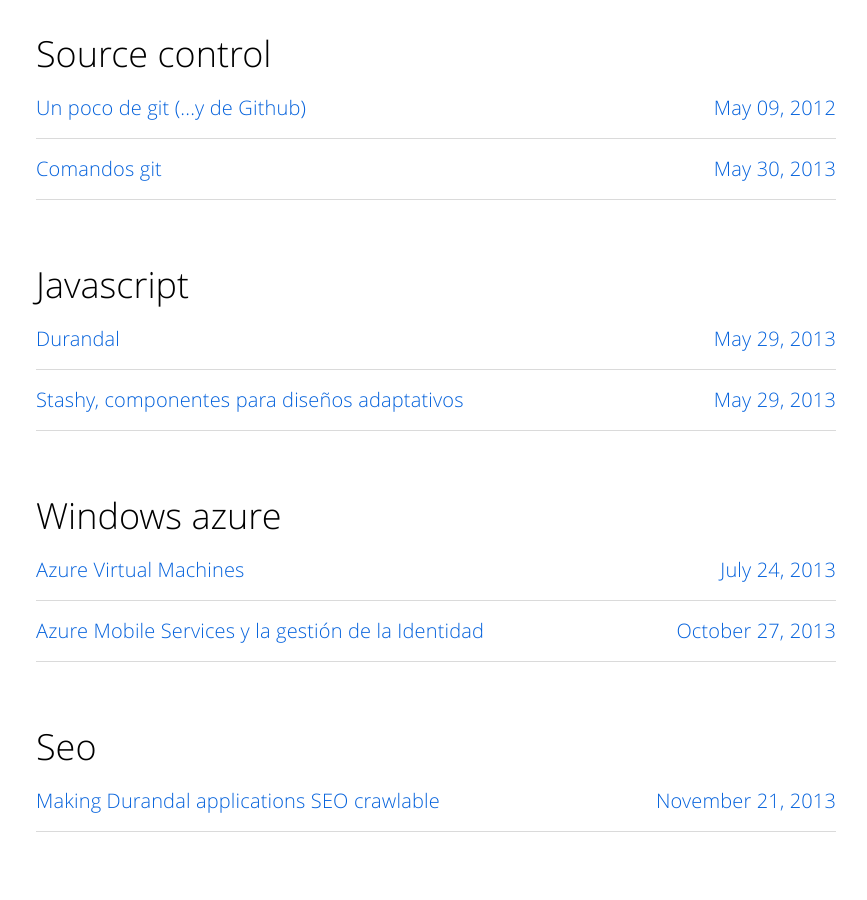
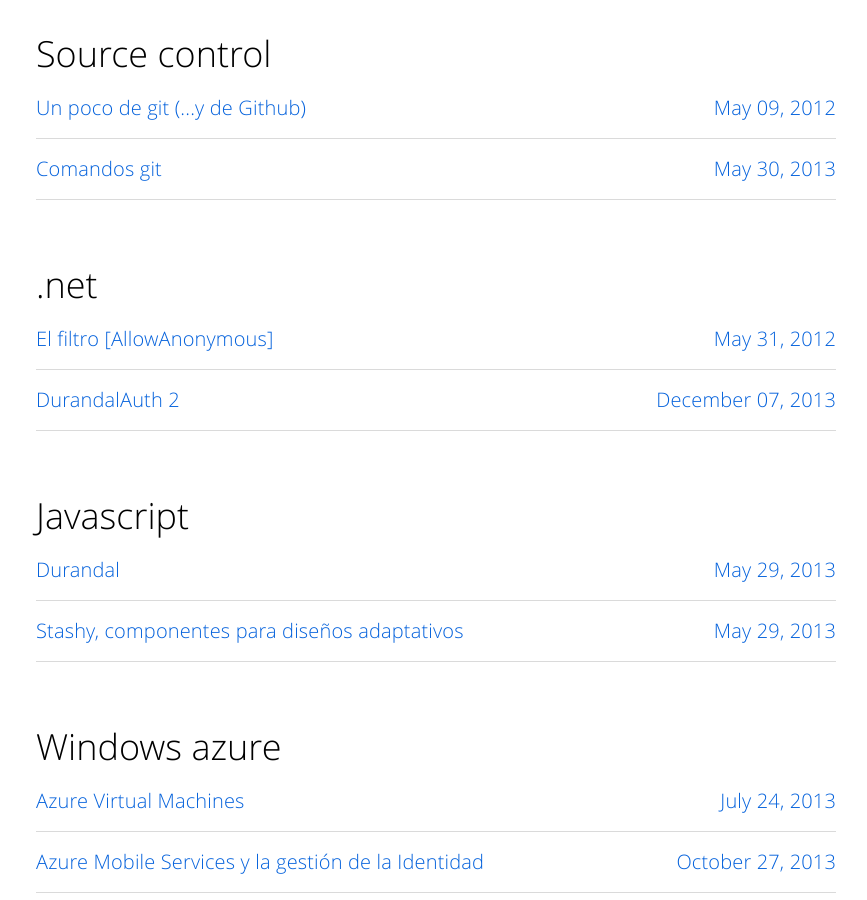
Before and after one commit to yagopv/yagopv.github.io, a Jekyll site: the page built from series.html, in a window 1280 px wide and 900 px high, scrolled down 971 px. Shown: the whole window, without its empty margins (204-1071 px from the left). Built offline with Jekyll 4.4.1, drawn with Linux system fonts in a browser that asks for light colours; some of the changed text lies outside the part shown.

Commit message:
Converting posts

````diff
--- a/_drafts/2012-05-31-el_filtro_allowanonymous.markdown
+++ b/_posts/2012-05-31-el_filtro_allowanonymous.markdown
@@ -3,8 +3,9 @@
 title: El filtro [AllowAnonymous]
 date: '2012-05-31 02:50:11'
 tags:
-- seguridad
-- asp-mvc-filters
+- ASP MVC
+categories:
+- .NET
 ---
 
 
@@ -14,7 +15,7 @@
 
 En versiones anteriores de **ASP MVC** usábamos el filtro *[Authorize]* para restringir el acceso a controladores o acciones de nuestro sitio web. *[Authorize]* se puede aplicar a nivel de controlador, a nivel de acción o incluso, desde la versión 3 de **ASP MVC**, como filtro global codificado en el *global.asax,* con el objetivo de securizar la aplicación completa.
 
-El problema del atributo* [Authorize]* es que, en el caso de que tengamos controladores con acciones que han de protegerse y otras en las que no es necesario, tendremos que tener mucho cuidado de colocar el atributo en donde sea necesario y además si añadimos acciones hemos de acordarnos de si hemos de añadirlo o no.
+El problema del atributo *[Authorize]* es que, en el caso de que tengamos controladores con acciones que han de protegerse y otras en las que no es necesario, tendremos que tener mucho cuidado de colocar el atributo en donde sea necesario y además si añadimos acciones hemos de acordarnos de si hemos de añadirlo o no.
 
 En el caso de incluir el filtro como global en el *global.asax* y de esta forma hacer que la aplicación sea completamente privada el problema es que precisamente cuando arranque el sitio web tengo que estar autenticado!!!
 
@@ -30,9 +31,9 @@
   filters.Add(new System.Web.Mvc.AuthorizeAttribute());
 }
 ```
-```
-Comentar que hay que añadir el ensamblado por delante del nombre del filtro  porque ya existe en System.Web.Http otro AuthorizeFilter para la Web API.
-```
+
+Comentar que hay que añadir el ensamblado por delante del nombre del filtro  porque ya existe en *System.Web.Http* otro AuthorizeFilter para la Web API.
+
 
 Una vez hecho esto y securizada mi aplicación, añadiré el atributo *[AllowAnonymous]* a las acciones que lo necesiten, es decir, *Login()*, *Register()*, …etc . Con esto ya tendría lo que estaba buscando y como se puede ver no me he de preocupar de añadir el filtro cada vez que añado un nuevo controlador o acción ya que *[Authorize]* definido de forma global ya bloquea el acceso a todos los recursos a los que explícitamente no permito el acceso.
 
````
